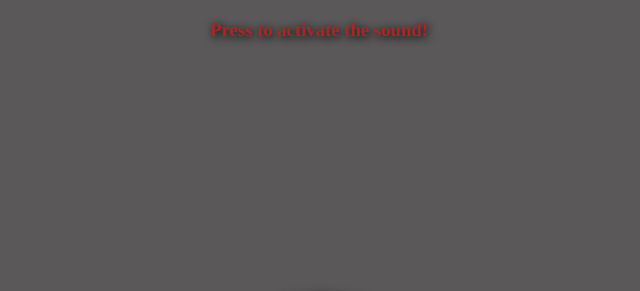
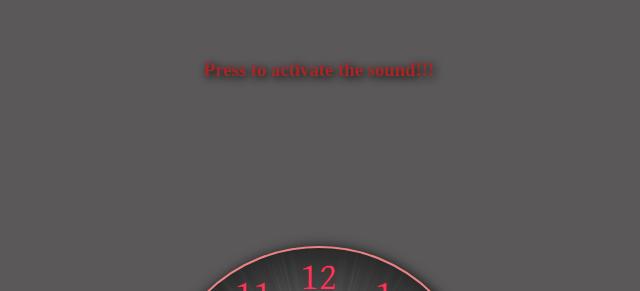
Before and after one commit to RSS-2000/Clock, a plain HTML site: page index.html in a window 1280 px wide. Shown: the top 291 px of the page, without its empty margins (321-961 px from the left). Drawn offline with Linux system fonts and the light colour scheme.

Commit message:
issues on github (h3)

```diff
--- a/index.html
+++ b/index.html
@@ -9,7 +9,7 @@
 </head>
 
 <body>
-    <h3>Press to activate the sound!</h3>
+    <h3>Press to activate the sound!!!</h3>
     <div class="container">
         <div class="circle">
             <div class="second"></div>
--- a/style.css
+++ b/style.css
@@ -5,8 +5,12 @@ body {
 h3 {
   color: rgb(169, 38, 38);
   text-shadow: 2px 2px 8px black;
-  text-align: center;
+  position: absolute;
+  left: 50%;
+  top: 5%;
+  transform: translateX(-50%);
 }
+
 .container {
   height: 100vh;
   display: flex;
```
